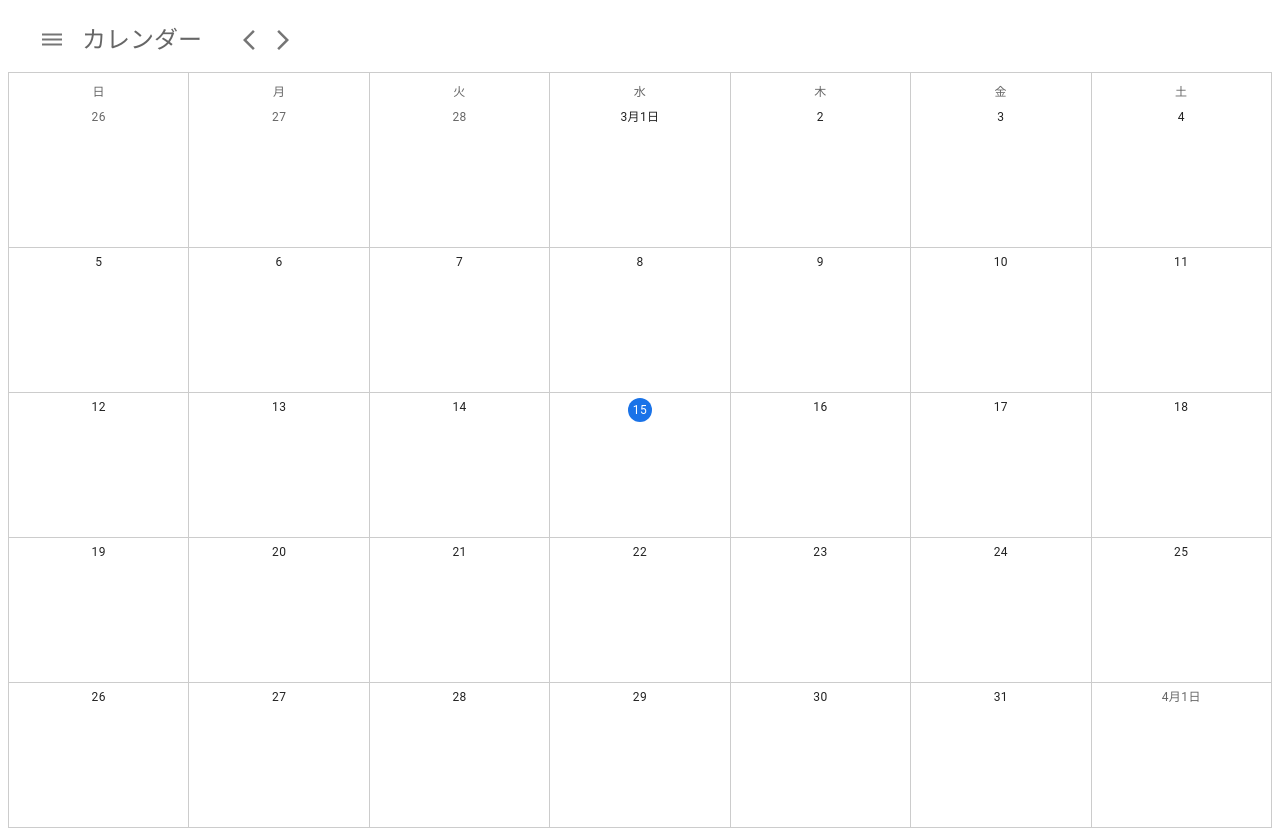
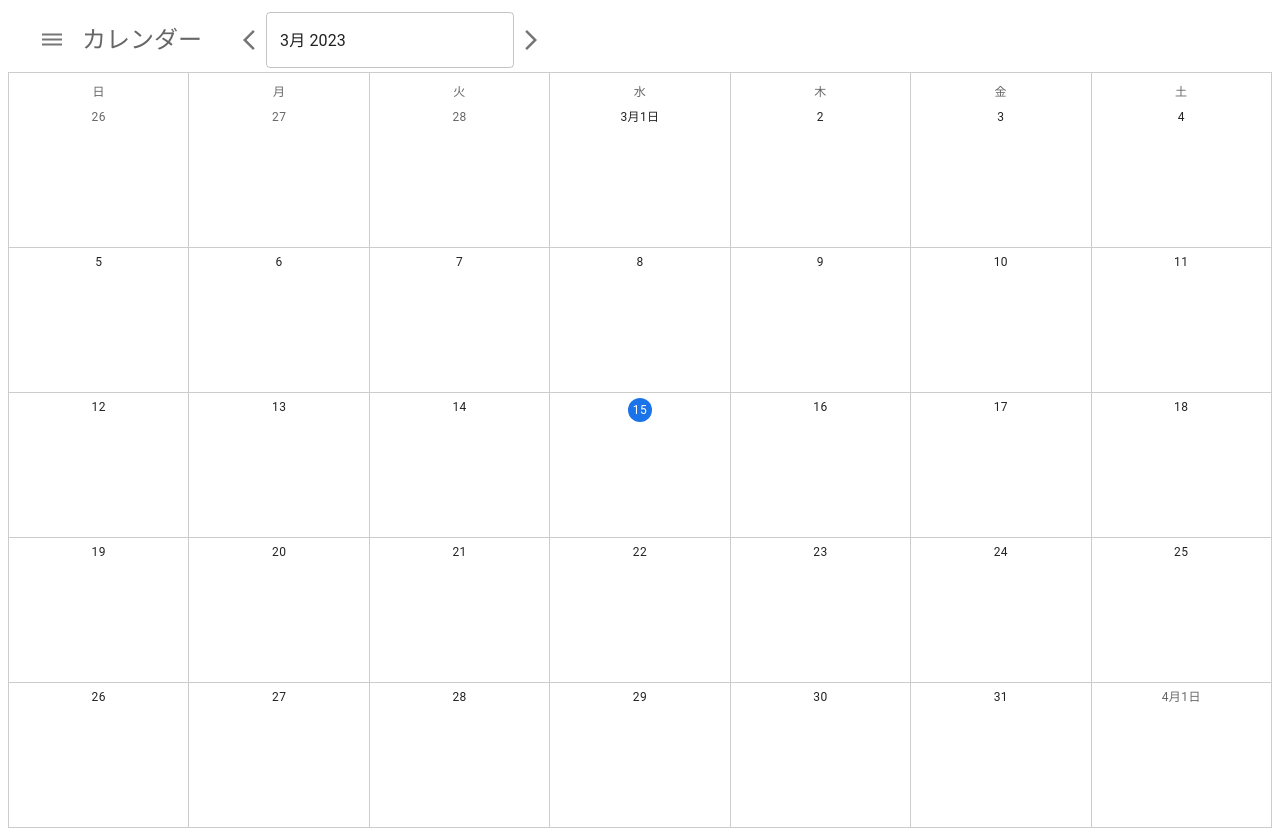
Before and after one commit to t-tazy/my_portfolio_front, a React (Vite) app: page / in a window 1280 px wide. Built offline with nearby package versions, Linux system fonts and the light colour scheme.

Commit message:
feat: DatePickerを用いてカレンダーを切り替える
re #20

```diff
--- a/src/components/Navigation/container.jsx
+++ b/src/components/Navigation/container.jsx
@@ -1,6 +1,11 @@
 import { useDispatch, useSelector } from 'react-redux';
 import { setMonth } from '../../redux/calendarSlice';
-import { getNextMonth, getPrevMonth } from '../../services/calendar';
+import {
+  formatMonth,
+  getMonth,
+  getNextMonth,
+  getPrevMonth,
+} from '../../services/calendar';
 import { Navigation } from './presentation';
 
 export const ContainerNavigation = () => {
@@ -14,6 +19,8 @@ export const ContainerNavigation = () => {
     <Navigation
       setNextMonth={() => dispatch(setMonth(nextMonth))}
       setPrevMonth={() => dispatch(setMonth(prevMonth))}
+      setMonth={(dayjs) => dispatch(setMonth(formatMonth(dayjs)))}
+      month={getMonth(calendar)}
     />
   );
 };
--- a/src/components/Navigation/presentation.jsx
+++ b/src/components/Navigation/presentation.jsx
@@ -1,7 +1,8 @@
 import { ArrowBackIosNew, ArrowForwardIos, Dehaze } from '@mui/icons-material';
 import { IconButton, Toolbar, Typography } from '@mui/material';
+import { DatePicker } from '@mui/x-date-pickers';
 
-export const Navigation = ({ setPrevMonth, setNextMonth }) => {
+export const Navigation = ({ setPrevMonth, setNextMonth, setMonth, month }) => {
   return (
     <Toolbar>
       <IconButton>
@@ -18,6 +19,13 @@ export const Navigation = ({ setPrevMonth, setNextMonth }) => {
       <IconButton size="small" onClick={setPrevMonth}>
         <ArrowBackIosNew />
       </IconButton>
+      <DatePicker
+        value={month}
+        openTo="month"
+        views={['year', 'month']}
+        onChange={(params) => setMonth(params)}
+        renderInput={(params) => <TextField {...params} />}
+      />
       <IconButton size="small" onClick={setNextMonth}>
         <ArrowForwardIos />
       </IconButton>
--- a/src/main.jsx
+++ b/src/main.jsx
@@ -7,6 +7,8 @@ import './index.css';
 import { configureStore } from '@reduxjs/toolkit';
 import { calendarSlice } from './redux/calendarSlice';
 import { Provider } from 'react-redux';
+import { AdapterDayjs } from '@mui/x-date-pickers/AdapterDayjs';
+import { LocalizationProvider } from '@mui/x-date-pickers';
 
 // ローカライズ
 dayjs.locale('ja');
@@ -20,7 +22,9 @@ const store = configureStore({
 ReactDOM.createRoot(document.getElementById('root')).render(
   <React.StrictMode>
     <Provider store={store}>
-      <App />
+      <LocalizationProvider dateAdapter={AdapterDayjs}>
+        <App />
+      </LocalizationProvider>
     </Provider>
   </React.StrictMode>,
 );
```
